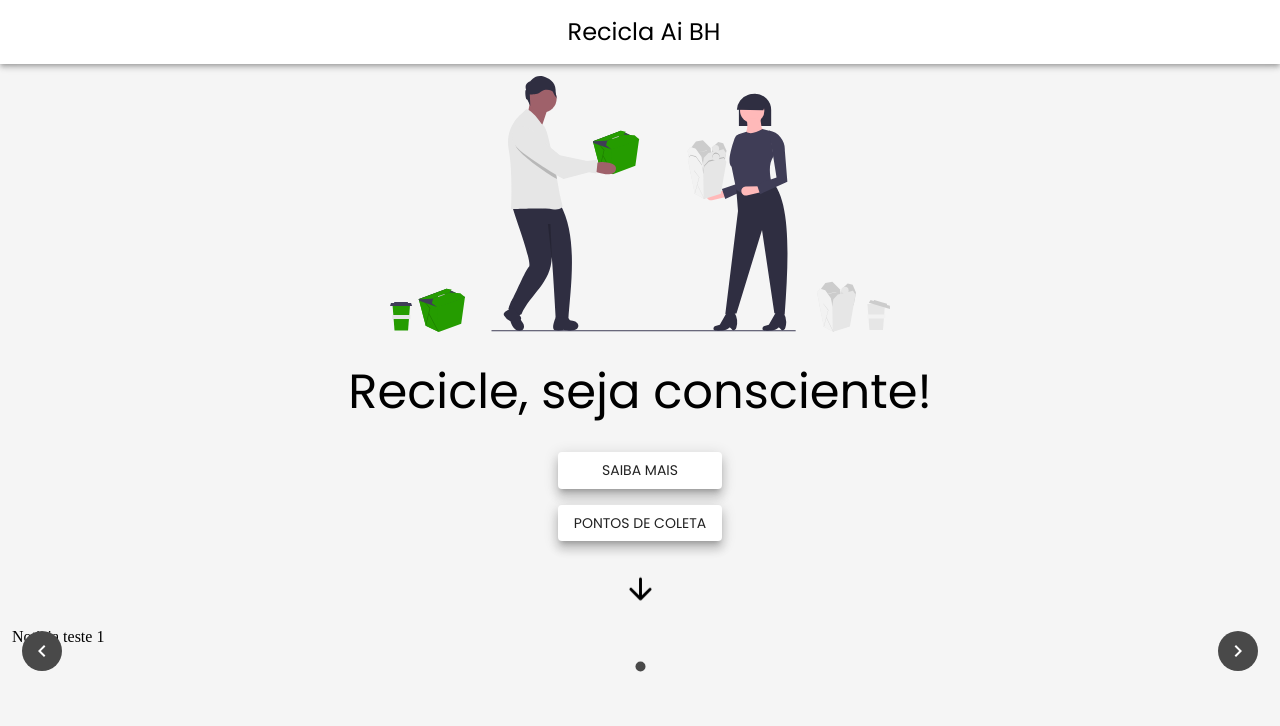
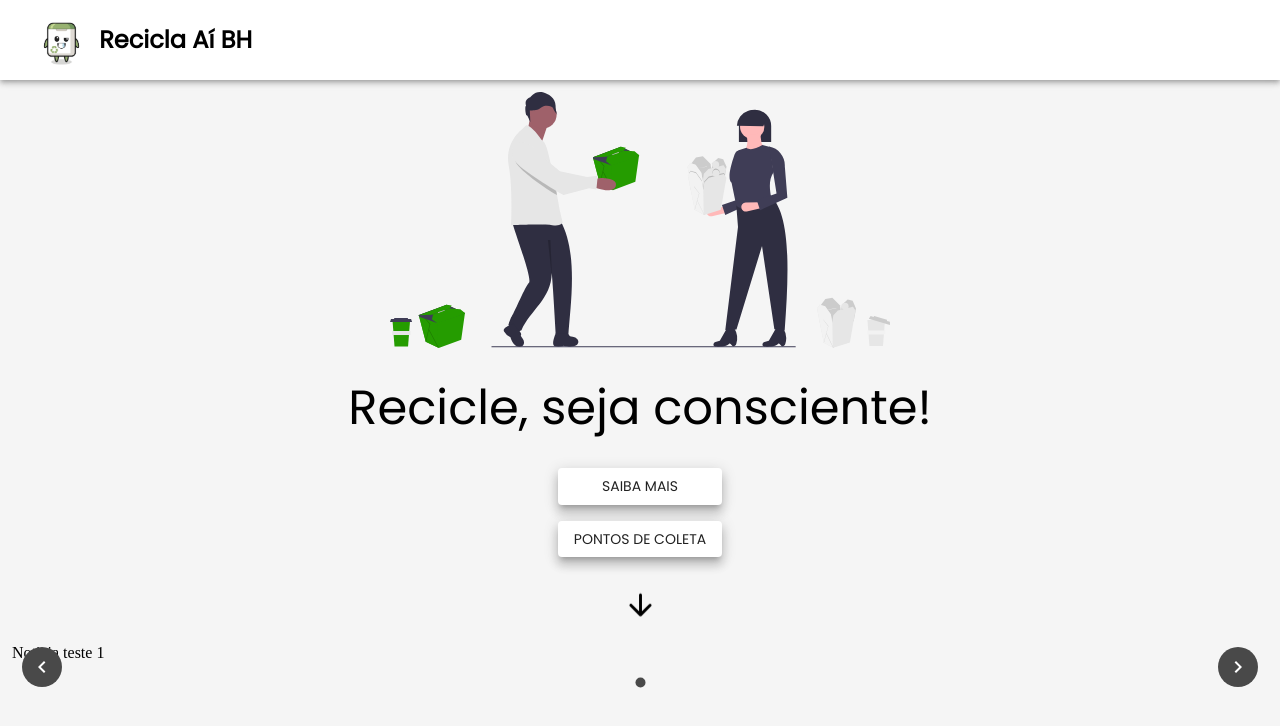
Before and after one commit to jenifferlaila/reciclaAiBH, a React (Vite) app: page / in a window 1280 px wide. Shown: the top 726 px of the page. Built offline with nearby package versions, Linux system fonts and the light colour scheme.

Commit message:
Ajustes navbar

```diff
--- a/src/components/Navbar/Navbar.tsx
+++ b/src/components/Navbar/Navbar.tsx
@@ -16,19 +16,25 @@ function Navbar({ isHome = false }: NavbarProps) {
     <AppBar position="static">
       <Container maxWidth="xl">
         <Toolbar disableGutters>
-          <Link to="/" style={{ color: palette.text.primary, visibility: isHome ? 'hidden' : 'visible' }}>
-            <ArrowBackIosNew />
-          </Link>
+
+          <img
+          src='/navbarImage.jpg' style={{ height: '80px' }}
+          alt='Home'
+          />
 
           <Typography
             variant="h5"
             component="p"
-            sx={{ fontWeight: 'normal', ml: 'auto', pr: '1rem', userSelect: 'none' }}
+            sx={{ fontWeight: '1000', pr: '1rem', userSelect: 'none' }}
           >
             {t('navbar.title')}
           </Typography>
 
           <p style={{ marginLeft: 'auto' }}></p>
+
+          <Link to="/" style={{ color: palette.text.primary, visibility: isHome ? 'hidden' : 'visible' }}>
+            <ArrowBackIosNew />
+          </Link>
         </Toolbar>
       </Container>
     </AppBar>
--- a/src/content/other.ts
+++ b/src/content/other.ts
@@ -1,3 +1,3 @@
 export default {
-  'navbar.title': 'Recicla Ai BH',
+  'navbar.title': 'Recicla Aí BH',
 } as const;
```
Also changed, not shown: public/Capa.png (added), public/navbarImage.jpg (added).
